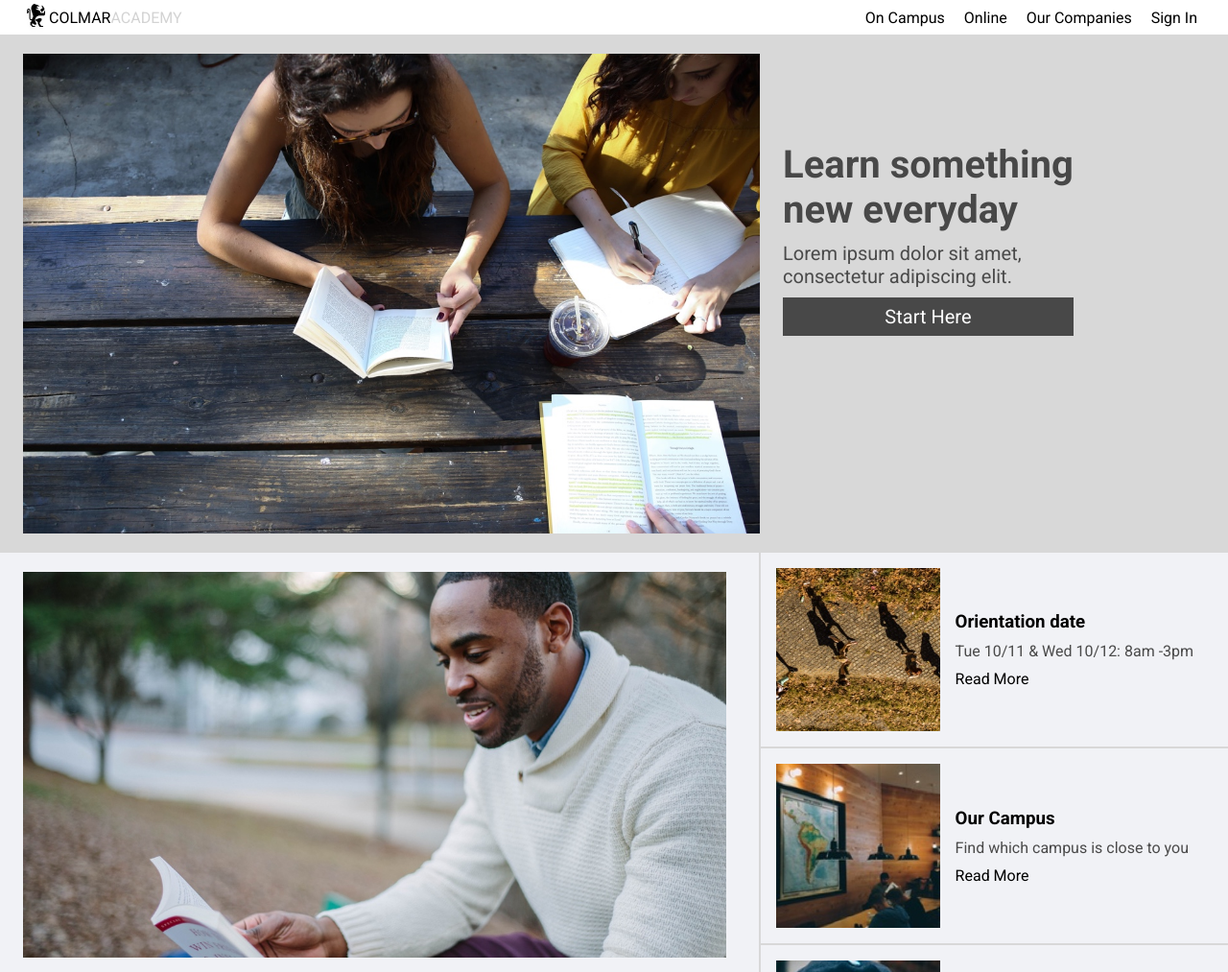
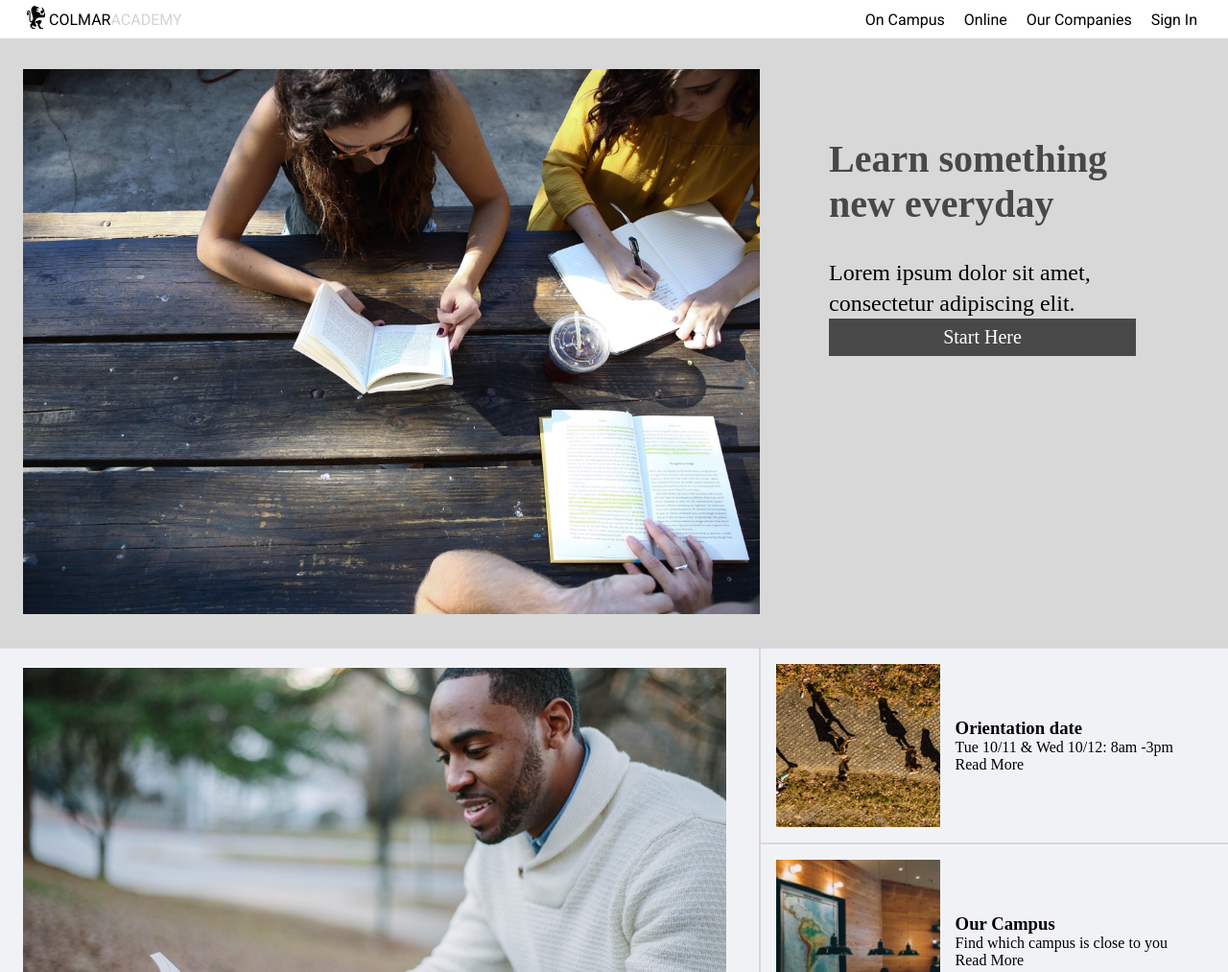
Before and after one commit to xoNelz/colmaracademy, a plain HTML site: page index.html in a window 1280 px wide. Shown: the top 1013 px of the page at 96% size. Drawn offline with Linux system fonts and the light colour scheme.

Commit message:
adjustements made

```diff
--- a/index.html
+++ b/index.html
@@ -4,9 +4,14 @@
     <meta charset="utf-8">
     <title>Colmar Academy</title>
     <link href="https://fonts.googleapis.com/css?family=Roboto:400,500,700,900"  type="text/css"   rel="stylesheet">
+     <link href="https://fonts.googleapis.com/css?family=Oxygen" rel="stylesheet">
     <link href="./resources/css/index.css" type="text/css" rel="stylesheet">
+    <!--<link href="./resources/css/reset.css" type="text/css" rel="stylesheet">-->
+    <meta name="viewport" content="width=device-width, initial-scale=1">
   </head>
   <body>
+
+    <!--Header-->
     <header>
       <div class="header content">
         <a href="index.html">
@@ -16,7 +21,7 @@
           </div>
         </a>
 
-        <nav>
+        <nav class="desktop">
           <a href="#">On Campus</a>
           <a href="#">Online</a>
           <a href="#">Our Companies</a>
@@ -25,15 +30,18 @@
       </div>
     </header>
 
-    <div class="mainbanner">
+    <!--Banner-->
+
+    <div class="banner">
       <div class="bannerphoto">
+        <img src="./resources/images/banner.jpg" alt="colmar academy banner" />
       </div>
 
       <span class="tagline">
         <h1>Learn something <br/>new everyday</h1>
-        <p>Lorem ipsum dolor sit amet, <br/> consectetur adipiscing elit.</p>
+        <p>Lorem ipsum dolor sit amet, consectetur adipiscing elit.</p>
         <div class="button">
-          <a href="#">Start Here</a>
+            <a href="#">Start Here</a>
           </div>
       </span>
     </div>
@@ -142,7 +150,7 @@
     <div class="column">
       <div class="video_section">
         <div class="video">
-          <video src="./resources/videos/thesis.mp4" type="video/mp4" controls>
+          <video width="400" src="./resources/videos/thesis.mp4" type="video/mp4" controls>
           </video>
         </div>
         <div class="video_text">
--- a/resources/css/index.css
+++ b/resources/css/index.css
@@ -1,11 +1,17 @@
 * {
-    margin: 0 0;
-    font-family: 'Roboto', sans-serif;
+  margin: 0 0;
+}
+
+html {
+  font-size: 16px;
 }
 
 .header {
   display: flex;
   align-items: center;
+  top: 0;
+  font-family: "Roboto", serif;
+  height: 2.5rem;
 }
 
 .logo {
@@ -35,37 +41,48 @@
   margin: 0 8px;
 }
 
-.mainbanner{
+/*banner*/
+
+.banner{
   width: 100%;
-  height: 540px;
   background-color: #D8D8D8;
   display: flex;
 }
 
 .bannerphoto {
-
   width: 60%;
-  height: 500px;
-  margin-left: 24px;
-  margin-top: 20px;
-  background-image: url("../images/banner.jpg");
-  background-size: cover;
+  max-height: 100%;
+  margin: 2rem 1.5rem;
 }
 
-.mainbanner span {
+.banner img {
+  width: 100%;
+}
+
+.banner span {
   margin-top: 8%;
   margin-left: 24px;
   font-size: 20px;
 }
 
-h1, p {
-  text-align: left;
-  margin: 10px 0;
-  color: #4A4A4A;
+.tagline {
+  width: 25%;
+  height: 100%;
+  display: flex;
+  flex-direction: column;
+  padding-left: 1.5rem;
+}
+
+.banner p {
+  font-size: 1.5rem;
+  line-height: 2rem;
+  margin-top: 2rem;
 }
 
 h1 {
   color: #484848;
+  font-size: 2.5rem;
+  font-weight: bold;
 }
 
 
@@ -196,12 +213,12 @@
 
 .video{
   padding:0 24px 24px 24px;
-  width:60%;
+  width:55%;
   border: 1px solid black;
 }
 
 video{
-  width:100%;
+  max-width:100%;
   height: auto;
 }
 
--- a/resources/css/reset.css
+++ b/resources/css/reset.css
@@ -0,0 +1,48 @@
+/* http://meyerweb.com/eric/tools/css/reset/
+   v2.0 | 20110126
+   License: none (public domain)
+*/
+
+html, body, div, span, applet, object, iframe,
+h1, h2, h3, h4, h5, h6, p, blockquote, pre,
+a, abbr, acronym, address, big, cite, code,
+del, dfn, em, img, ins, kbd, q, s, samp,
+small, strike, strong, sub, sup, tt, var,
+b, u, i, center,
+dl, dt, dd, ol, ul, li,
+fieldset, form, label, legend,
+table, caption, tbody, tfoot, thead, tr, th, td,
+article, aside, canvas, details, embed,
+figure, figcaption, footer, header, hgroup,
+menu, nav, output, ruby, section, summary,
+time, mark, audio, video {
+	margin: 0;
+	padding: 0;
+	border: 0;
+	font-size: 100%;
+	font: inherit;
+	vertical-align: baseline;
+}
+/* HTML5 display-role reset for older browsers */
+article, aside, details, figcaption, figure,
+footer, header, hgroup, menu, nav, section {
+	display: block;
+}
+body {
+	line-height: 1;
+}
+ol, ul {
+	list-style: none;
+}
+blockquote, q {
+	quotes: none;
+}
+blockquote:before, blockquote:after,
+q:before, q:after {
+	content: '';
+	content: none;
+}
+table {
+	border-collapse: collapse;
+	border-spacing: 0;
+}
```
